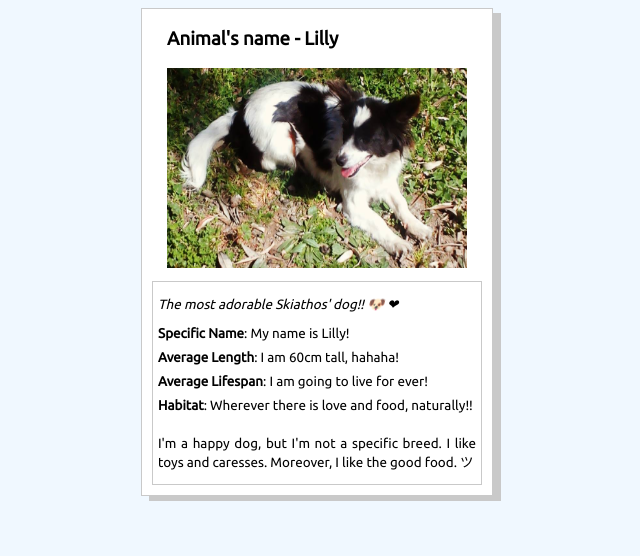
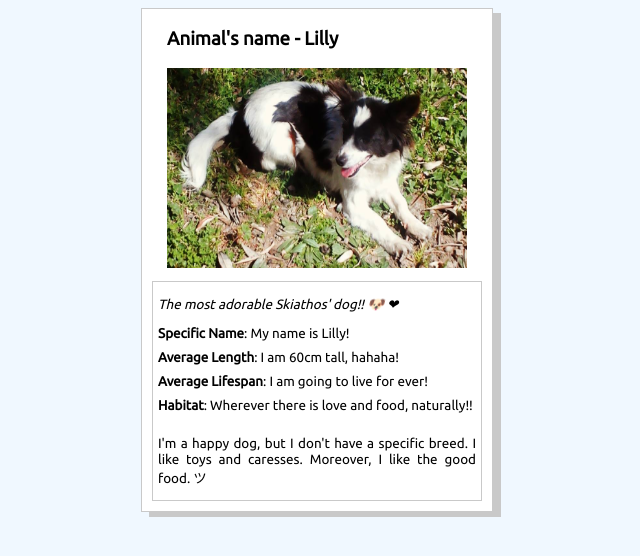
Before and after one commit to elgeorsk/GoogleScholarship, a plain HTML site: page Lesson8/card.html in a window 1280 px wide. Shown: the whole page, without its empty margins (323-963 px from the left). Drawn offline with Linux system fonts and the light colour scheme.

Commit message:
Update animal cards

```diff
--- a/Lesson8/card.html
+++ b/Lesson8/card.html
@@ -27,7 +27,7 @@
                     <li><span>Habitat</span>: Wherever there is love and food, naturally!!</li>
                 </ul>
                 <!-- your favorite animal's description goes here -->
-                <p>I'm a happy dog, but I'm not a specific breed. I like toys and caresses. Moreover, I like the good food. &#12484;</p>
+                <p>I'm a happy dog, but I don't have a specific breed. I like toys and caresses. Moreover, I like the good food. &#12484;</p>
             </div>
         </div>
     </body>
```
Also changed, not shown: Lesson8/design-prototype.png (deleted), Lesson8/placeholder.png (deleted).
